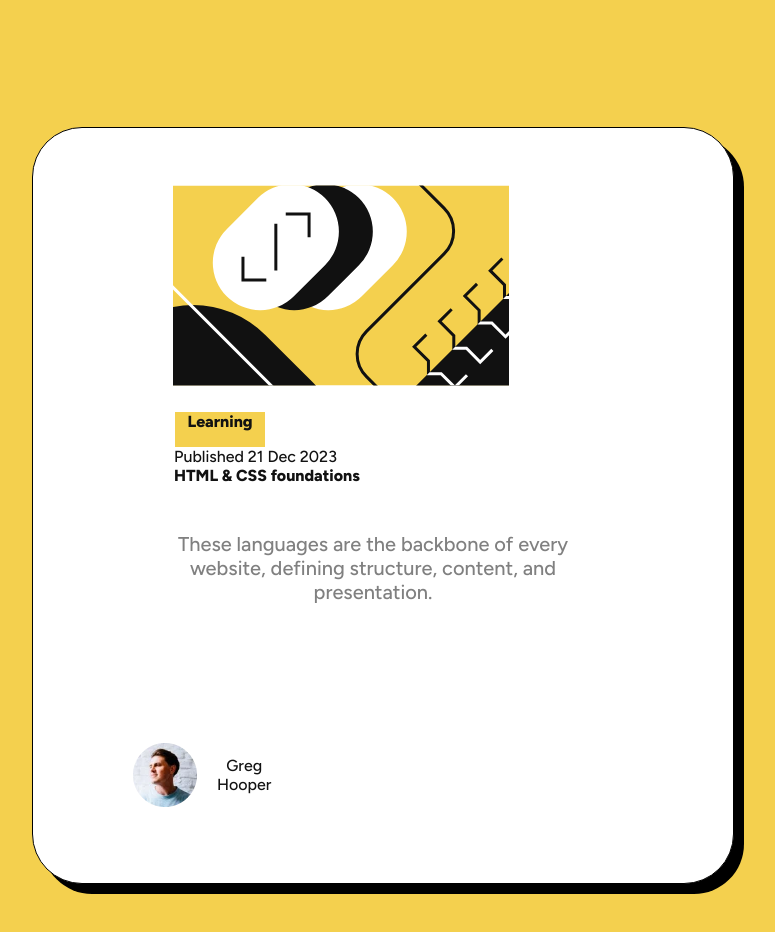
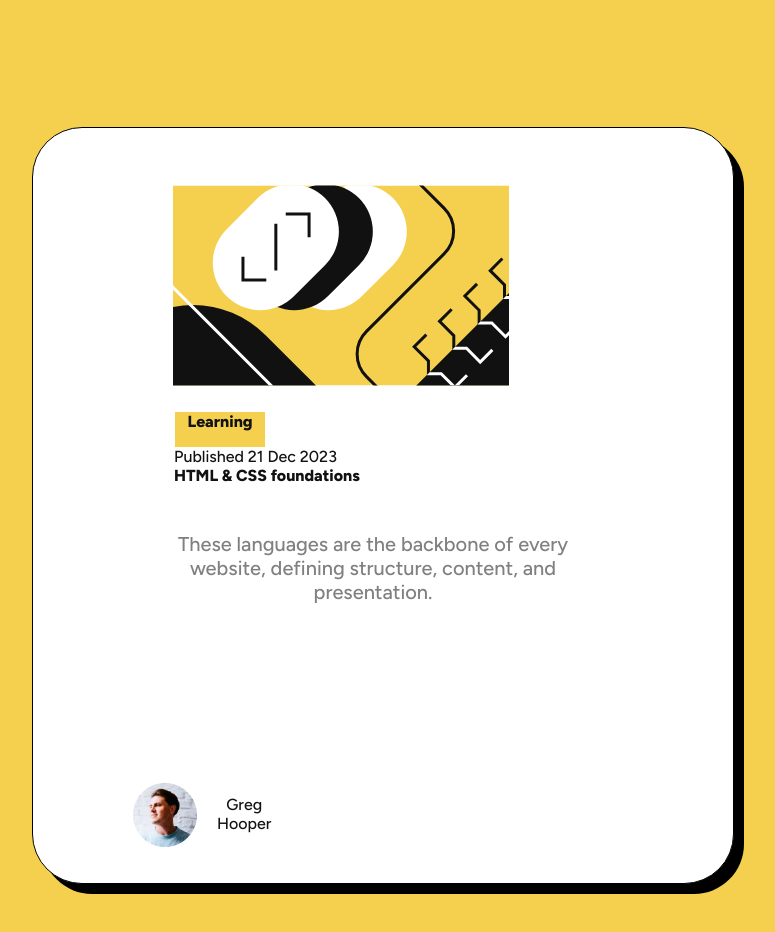
Before and after one commit to zrshahir/blog-preview-card-main-, a plain HTML site: page index.html in a window 1280 px wide. Shown: the top 932 px of the page, without its empty margins (418-1193 px from the left). Drawn offline with Linux system fonts and the light colour scheme; files whose address does not match are found by name.

Commit message:
Add files via upload
I'm most likely to share my latest work in terms of my Frontend Mentor Challenge called Blog Preview Card as of November 2, 2024, deeply for sure truly for right now.

```diff
--- a/index.html
+++ b/index.html
@@ -91,12 +91,12 @@
       padding-top: -80px;
       margin: -16px;
       padding-bottom: 55px;
-      margin-top: 276px;
+      margin-top: 316px;
       margin-left: -400px;
       float: left;
     }
     .name {
-      margin-top: 290px;
+      margin-top: 329px;
       margin-left: -316px;
       font-weight: 500;
       margin-right: 660px;
```
